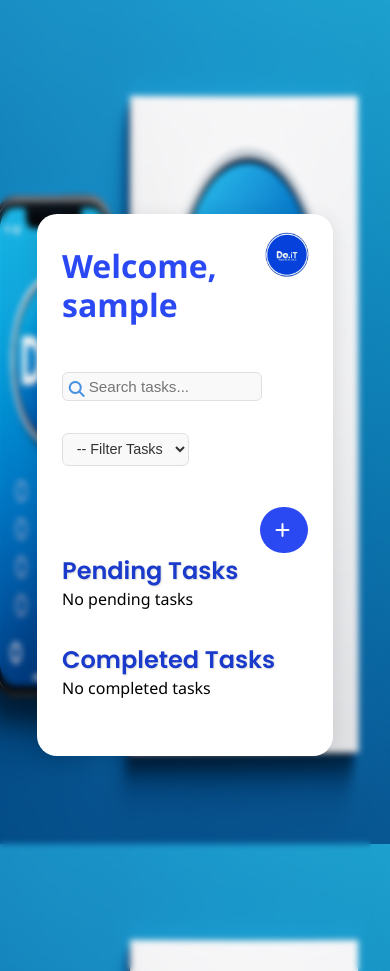
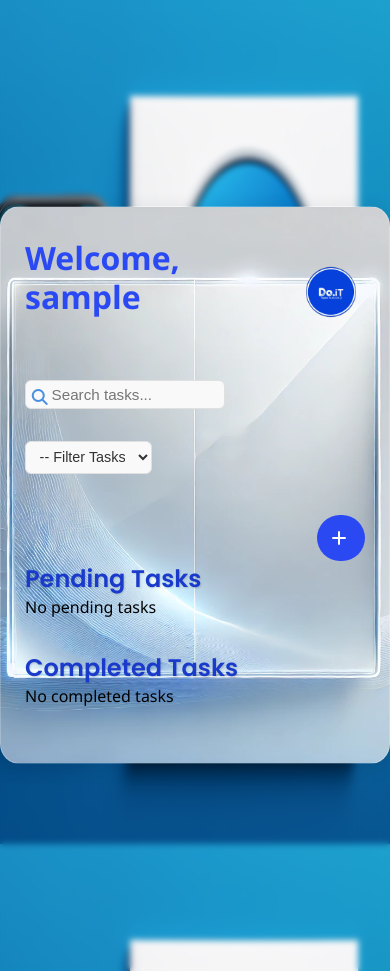
Before and after one commit to Faculty-of-Computing/TodoApp, a Flask app: template templates/home.html in a window 390 px wide. Run offline with Flask 3, Linux system fonts and the light colour scheme; the template is opened without the code that fills it, so the values that code supplies are empty; the visitor is signed in with stand-in values (Sample User, id 1); some libraries are stand-ins or nearby versions.

Commit message:
Fixed main layout

```diff
--- a/server.py
+++ b/server.py
@@ -32,7 +32,7 @@ class User(db.Model):
     id = db.Column(db.Integer, primary_key=True)
     name = db.Column(db.String(80), nullable=True)
     username = db.Column(db.String(80), unique=True, nullable=False)
-    password = db.Column(db.String(80), nullable=False)
+    password = db.Column(db.String(80), nullable=False, default="changeme")
     created_at = db.Column(db.DateTime, default=datetime.now)
 
     tasks = db.relationship('Task', backref='user', lazy=True, cascade='all, delete-orphan')
--- a/templates/add.html
+++ b/templates/add.html
@@ -37,6 +37,7 @@
       padding: 2rem;
       box-shadow: 0 4px 20px rgba(0,0,0,0.1);
       margin: 2rem auto;
+      background: url("{{ url_for('static', filename='images/it.webp') }}") no-repeat center center/cover;
       overflow: hidden;
       width: 100%;
       max-width: 680px;
--- a/templates/create_account.html
+++ b/templates/create_account.html
@@ -193,10 +193,10 @@ input[type="password"]:focus {
     <form id="usernameForm" method="post" aria-label="Username Form">
       <div class="form-group">
         <!--added the link to the home page in line 155-->
-        <label for="fullname">Enter your username:</label>
+        <label for="fullname">Enter your fullname:</label>
         <input type="text" id="username" name="fullname" placeholder="John Doe" />
 
-        <label for="username">Enter your username:</label>
+        <label for="username">Enter your userId:</label>
         <input type="text" id="username" name="username" required placeholder="johndoe" aria-describedby="usernameError" />
 
         <label for="password">Enter your password:</label>
--- a/templates/home.html
+++ b/templates/home.html
@@ -35,19 +35,21 @@
 }
 
         main {
-      backdrop-filter: blur(3px);
-      -webkit-backdrop-filter: blur(3px);
+      background: url("{{ url_for('static', filename='images/it.webp') }}") no-repeat center center/cover;
+      backdrop-filter: blur(3px);           /* reduce blur */
+      -webkit-backdrop-filter: blur(3px);   /* Safari support */
       padding: 2rem;
-      box-shadow: 0 4px 20px rgba(0,0,0,0.1);
+      box-shadow: 0 4px 20px rgba(0, 0, 0, 0.1);
       margin: 2rem auto;
       overflow: hidden;
       width: 100%;
-      max-width: 680px;
+      max-width: 800px;
       border-radius: 30px;
-      border: 1px solid rgba(255,255,255,0.2);
+      box-sizing: border-box;
+      border: 1px solid rgba(255, 255, 255, 0.2);
       position: relative;
-      background-color: white;
     }
+
 
 
     h1 {
@@ -166,19 +168,42 @@ main {
 
       .filter-wrapper select {margin-bottom: 0.1rem; padding: 0.4rem 0.6rem; font-size: 0.9rem; border-radius: 6px; border: 1px solid #E0E0E0; max-width: 150px; cursor: pointer;}
 
+        /* header-top wraps username and icon */
+.header-top {
+  display: flex;
+  justify-content: space-between; /* username left, icon right */
+  align-items: center;            /* vertical alignment */
+  width: 100%;
+  margin-bottom: 1rem;
+}
+
 .login-icon {
-      position: absolute;
   top: 1rem;
-      right: 1rem;
-      width: 20%;
+  width: 350px;
+  max-width: 30%;
   height: auto;
-      z-index: 100;
+  z-index: 10;
 }
+
+/* Medium screens */
+@media (max-width: 768px) {
+  .login-icon {
+    width: 200px;
+  }
+}
+
+/* Small screens */
+@media (max-width: 480px) {
+  .login-icon {
+    width: 100px;   /* still big enough but fits small screens */
+  }
+}
+
 
 /* RESPONSIVENESS */
    /* Mobile-first adjustments */
 @media (max-width: 768px) {
-      main { padding: 1.5rem; border-radius: 20px; max-width: 80%; }
+      main { padding: 1.5rem; border-radius: 20px; max-width: 100%; }
       .login-icon { width: 20%; }
     }
 
@@ -242,7 +267,7 @@ main {
     background-repeat: no-repeat;
     background-attachment: fixed;
     min-height: 115vh;
-    width: 95%;
+    width: 100%;
   }
 }
 
@@ -253,7 +278,7 @@ main {
     background-position: center;
     background-repeat: no-repeat;
     min-height: 115vh;
-    width: 95%;
+    width: 100%;
   }
 }
 
@@ -274,8 +299,10 @@ h2:hover {
 <body>
   <main>
     <header class="todo-header">
+       <div class="header-top">
     <h1>Welcome, {{ session.username }}</h1>
-
+    <img src="{{ url_for('static', filename='images/do.png') }}" alt="To-Do Icon" class="login-icon" />
+       </div>
       <!-- Search bar below username -->
       <form method="GET" action="/" class="search-bar">
    <i class="fas fa-search search-icon"></i>
@@ -283,7 +310,7 @@ h2:hover {
    </form>
 
 
-      <img src="{{ url_for('static', filename='images/do.png') }}" alt="To-Do Icon" class="login-icon" />
+
 <div class="filter-wrapper">
 
   <form method="GET" action="/">
--- a/templates/index.html
+++ b/templates/index.html
@@ -197,7 +197,7 @@ input[type="password"]:focus {
 
       <div class="form-group">
         <!--added the link to the home page in line 155-->
-        <label for="username">Enter your username:</label>
+        <label for="username">Enter your userId:</label>
         <input type="text" id="username" name="username" placeholder="johndoe" required/>
 
         <label for="password">Enter your password:</label>
```
Lines whose indentation alone changed are shown as unchanged.
